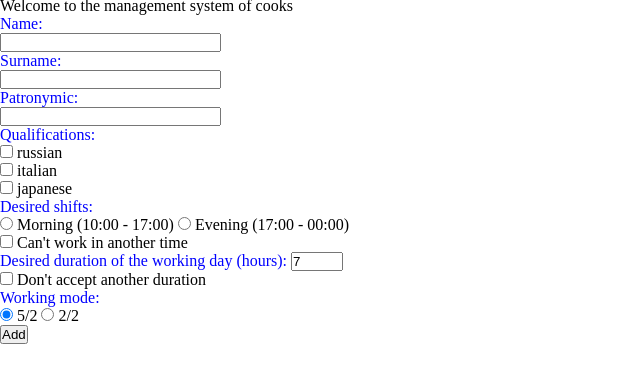
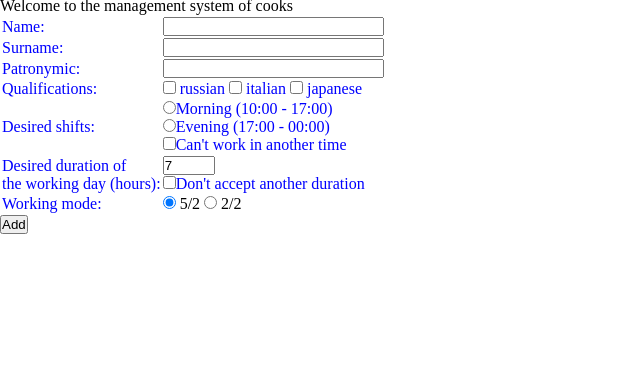
Before and after one commit to zeionara/kitchen, a plain HTML site: page frontend/index.html in a window 1280 px wide. Shown: the part 40-422 px from the top of the page, without its empty margins (0-640 px from the left). Drawn offline with Linux system fonts and the light colour scheme.

Commit message:
Added checking data in form

```diff
--- a/frontend/index.html
+++ b/frontend/index.html
@@ -10,30 +10,74 @@
     <h1>Hi there!</h1>
     <p>Welcome to the management system of cooks</p>
 
-    <form name="addnew" method="get" action="enter_data.php">
-      <input name="link" type="hidden" value="index.php" />
-      <label>Name: </label><br />
-      <input name="name" type="text" size="25" maxlength="30"/> <br />
-      <label>Surname: </label><br />
-      <input name="surname" type="text" size="25" maxlength="30"/> <br />
-      <label>Patronymic: </label><br />
-      <input name="patronymic" type="text" size="25" maxlength="30"/> <br />
-      <label>Qualifications:</label>
-      <p><input type="checkbox" name="russian" value="russian" unchecked> russian</p>
-      <p><input type="checkbox" name="italian" value="italian" unchecked> italian</p>
-      <p><input type="checkbox" name="japanese" value="japanese" unchecked> japanese</p>
-      <label>Desired shifts: </label><br/>
-      <input type="radio" name="shiftstime" value="morning"> Morning (10:00 - 17:00)
-      <input type="radio" name="shiftstime" value="evening"> Evening (17:00 - 00:00)<br>
-      <p><input type="checkbox" name="necessityshiftstime" value="necessityshiftstime" unchecked> Can't work in another time</p>
-      <label>Desired duration of the working day (hours):</label>
-      <input type="number" min="4" max="10" step="1" value ="7"/>
-      <p><input type="checkbox" name="necessityshiftstime" value="necessityshiftstime" unchecked> Don't accept another duration</p>
-      <label>Working mode: </label><br/>
-      <input checked type="radio" name="workingmode" value="5/2"> 5/2
-      <input type="radio" name="workingmode" value="2/2"> 2/2 <br />
-      <input type="submit" name="enter" value="Add" />
+    <form name="addnew" method="get">
+      <table>
+        <tr>
+          <td>
+            <label>Name: </label>
+          </td>
+          <td>
+            <input pattern="[а-яА-ЯёЁ]+" required name="name" type="text" size="25" maxlength="30" />
+          </td>
+        </tr>
+        <tr>
+          <td>
+            <label>Surname: </label>
+          </td>
+          <td>
+            <input name="surname" type="text" size="25" maxlength="30"/>
+          </td>
+        </tr>
+        <tr>
+          <td>
+            <label>Patronymic: </label>
+          </td>
+          <td>
+            <input name="patronymic" type="text" size="25" maxlength="30"/>
+          </td>
+        </tr>
+        <tr>
+          <td>
+            <label>Qualifications:</label>
+          </td>
+          <td>
+            <input type="checkbox" name="russian" value="russian" unchecked><label> russian </label>
+            <input type="checkbox" name="italian" value="italian" unchecked><label> italian </label>
+            <input type="checkbox" name="japanese" value="japanese" unchecked><label> japanese </label>
+          </td>
+        </tr>
+        <tr>
+          <td>
+            <label>Desired shifts: </label><br/>
+          </td>
+          <td>
+            <input type="radio" name="shiftstime" value="morning" id="morningshifts"><label>Morning (10:00 - 17:00)</label><br />
+            <input type="radio" name="shiftstime" value="evening"><label>Evening (17:00 - 00:00)</label><br />
+            <input type="checkbox" name="necessityshiftstime" value="necessityshiftstime" unchecked><label>Can't work in another time</label><br />
+          </td>
+        </tr>
+        <tr>
+          <td>
+            <label>Desired duration of <br /> the working day (hours):</label>
+          </td>
+          <td>
+            <input name="dayduration" type="number" min="4" max="10" step="1" value ="7"/><br />
+            <input type="checkbox" name="necessityshiftstime" value="necessityshiftstime" unchecked><label>Don't accept another duration</label><br />
+          </td>
+        </tr>
+        <tr>
+          <td>
+            <label>Working mode: </label><br/>
+          </td>
+          <td>
+            <input checked type="radio" name="workingmode" value="5/2"> 5/2
+            <input type="radio" name="workingmode" value="2/2"> 2/2 <br />
+          </td>
+        </tr>
+      </table>
+      <input type="button" onclick="validate(this.form)" value="Add">
     </form>
+
 
   </body>
 </html>
--- a/frontend/scripts/script.js
+++ b/frontend/scripts/script.js
@@ -1 +1,51 @@
 console.log("Hi");
+
+function showError(container, errorMessage) {
+      container.className = 'error';
+      var msgElem = document.createElement('span');
+      msgElem.className = "error-message";
+      msgElem.innerHTML = errorMessage;
+      container.appendChild(msgElem);
+}
+
+function resetError(container) {
+  container.className = '';
+  if (container.lastChild.className == "error-message") {
+    container.removeChild(container.lastChild);
+  }
+}
+
+function validate(form) {
+  var elems = form.elements;
+  var RegLetters = new RegExp("^[A-zА-яЁё]+$");
+
+  resetError(elems.name.parentNode);
+  if (!(elems.name.value && RegLetters.test(elems.name.value))) {
+    showError(elems.name.parentNode, 'Please, type valid name');
+  }
+
+  resetError(elems.surname.parentNode);
+  if (!(elems.surname.value && RegLetters.test(elems.surname.value))) {
+    showError(elems.surname.parentNode, 'Please, type valid surname');
+  }
+
+  resetError(elems.patronymic.parentNode);
+  if (!(elems.patronymic.value && RegLetters.test(elems.patronymic.value))) {
+    showError(elems.patronymic.parentNode, 'Please, type valid patronymic');
+  }
+
+  resetError(elems.russian.parentNode);
+  if(!(elems.russian.checked || elems.italian.checked || elems.japanese.checked)){
+    showError(elems.russian.parentNode, 'Cook can\'t have no qualifications');
+  }
+
+  resetError(document.getElementById("morningshifts").parentNode);
+  if (!elems.shiftstime.value) {
+    showError(document.getElementById("morningshifts").parentNode, 'Cook can\'t have no desired time of shifts');
+  }
+
+  resetError(elems.dayduration.parentNode);
+  if (parseInt(elems.dayduration.value) > parseInt(elems.dayduration.max) || (parseInt(elems.dayduration.value) < parseInt(elems.dayduration.min))) {
+    showError(elems.dayduration.parentNode, 'Please, select valid duration of the working day');
+  }
+}
--- a/frontend/styles/style.css
+++ b/frontend/styles/style.css
@@ -10,3 +10,11 @@ h1{
 label{
   color:blue
 }
+
+.error{
+  color:red
+}
+
+.error input{
+ border: 1px solid red;
+}
```
Also changed, not shown: backend/server.js (added, +8 -0 lines).
